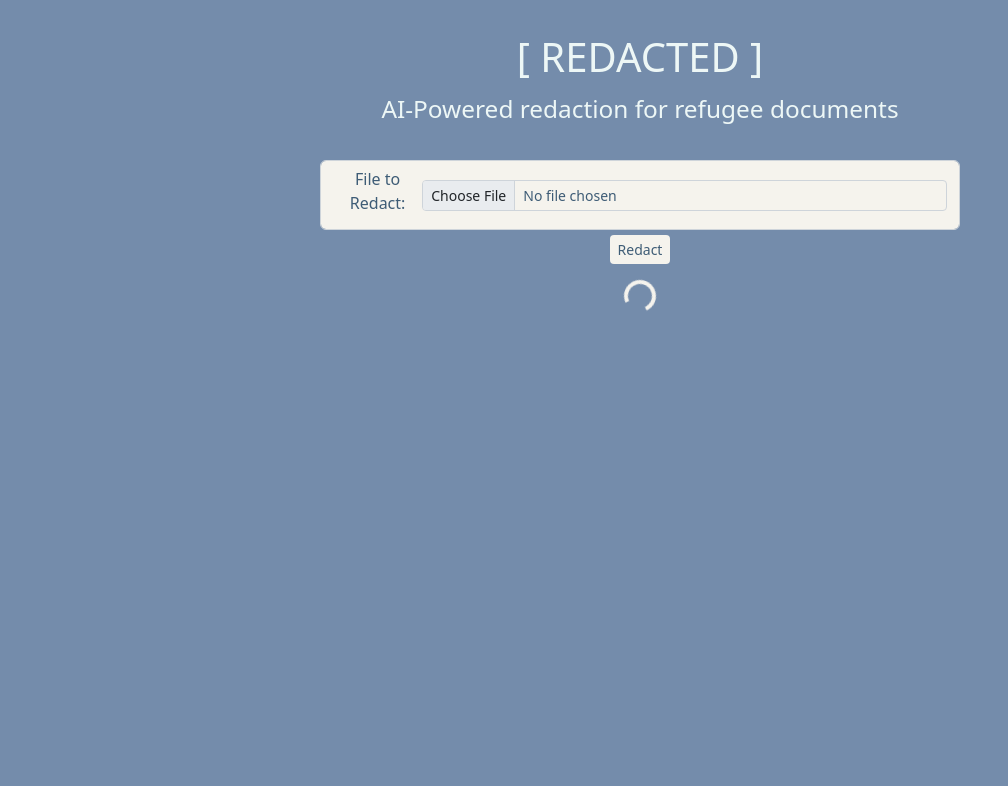
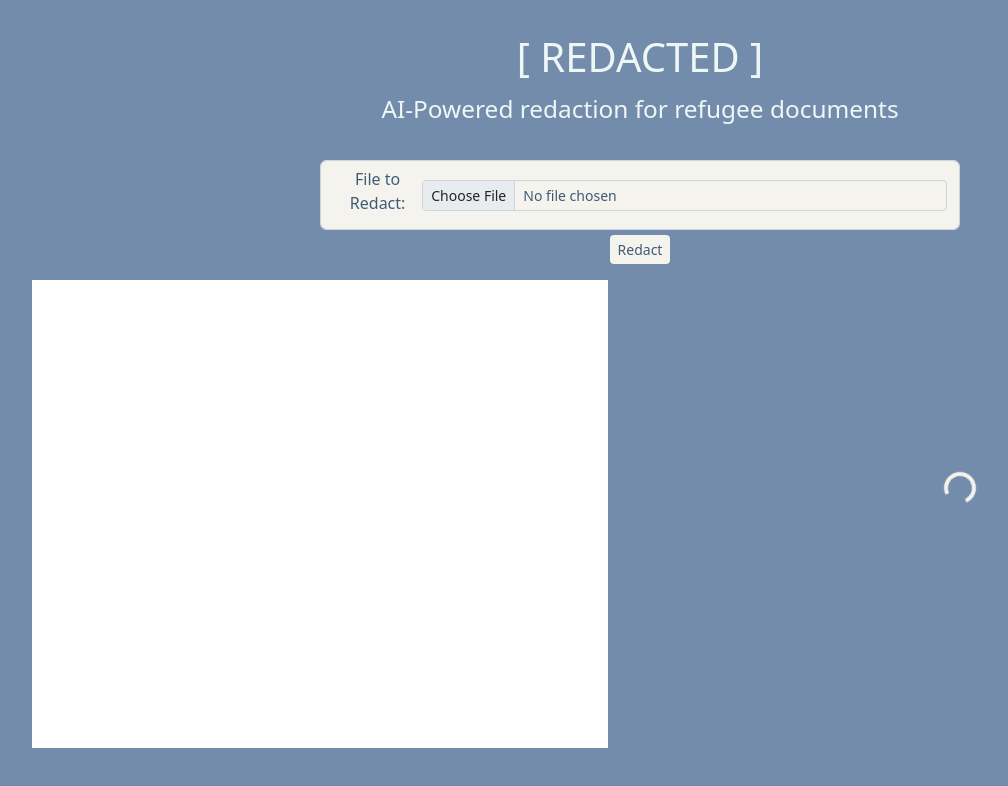
Before and after one commit to bennmcgregor/autoredact-demo, a React (Create React App) app in the folder frontend_2/: page / in a window 1280 px wide. Shown: the top 786 px of the page, without its empty margins (0-1008 px from the left). Built offline with nearby package versions, Linux system fonts and the light colour scheme.

Commit message:
pdfs in 2 columns and spinner

```diff
--- a/frontend_2/src/App.css
+++ b/frontend_2/src/App.css
@@ -1,10 +1,11 @@
 .App {
   text-align: center;
+  height:100vh;
 }
 
 .App-header {
   background-color: #748cab;
-  min-height: 20vh;
+  height: 20%;
   display: flex;
   flex-direction: column;
   align-items: center;
@@ -23,7 +24,7 @@
 
 .demo {
   background-color: #748cab;
-  min-height: 15vh;
+  min-height: 15%;
 }
 
 .demo .button {
@@ -33,7 +34,7 @@
   border: none;
 }
 
-.demo .button:hover,  .demo .button:focus, .demo .button:active{
+.demo .button:hover {
   background-color: #dee0e3;
   color: #3e5c76;
   border: none;
@@ -51,5 +52,16 @@
 
 .pdfs {
   background-color: #748cab;
-  min-height: 65vh;
+  height: 65%;
 }
+
+.pdfs .column {
+  float: left;
+  width: 50%;
+  height:100%;
+}
+
+.pdfs .column .spinner {
+  margin-top: 30%;
+  margin-bottom: 30%;
+}
--- a/frontend_2/src/App.js
+++ b/frontend_2/src/App.js
@@ -3,6 +3,9 @@ import 'bootstrap/dist/css/bootstrap.min.css';
 import Button from 'react-bootstrap/Button';
 import Form from 'react-bootstrap/Form';
 import Spinner from 'react-bootstrap/Spinner';
+
+import dataPDF from "./data.pdf";
+import redactedPDF from "./redacted.pdf";
 
 function App() {
   return (
@@ -25,7 +28,13 @@ function App() {
         <Button variant="primary" size="sm" className="button">Redact</Button>
       </div>
       <div className="pdfs">
-        <Spinner animation="border" role="status" className="spinner" style={{color: "#f5f3ed"}} size="lg"></Spinner>
+        <div className="column">
+          <iframe src={`${dataPDF}#view=fitH`} title="Original" height="90%" width="90%" />
+        </div>
+        <div class="column">
+          {/* <iframe src={`${redactedPDF}#view=fitH`} title="Redacted" height="90%" width="90%" /> */}
+          <Spinner className="spinner" animation="border" role="status" style={{color: "#f5f3ed"}} size="lg"></Spinner>
+        </div>
       </div>
 
     </div>
```
Also changed, not shown: 2 other files (tests, documents, lock files or other folders).
